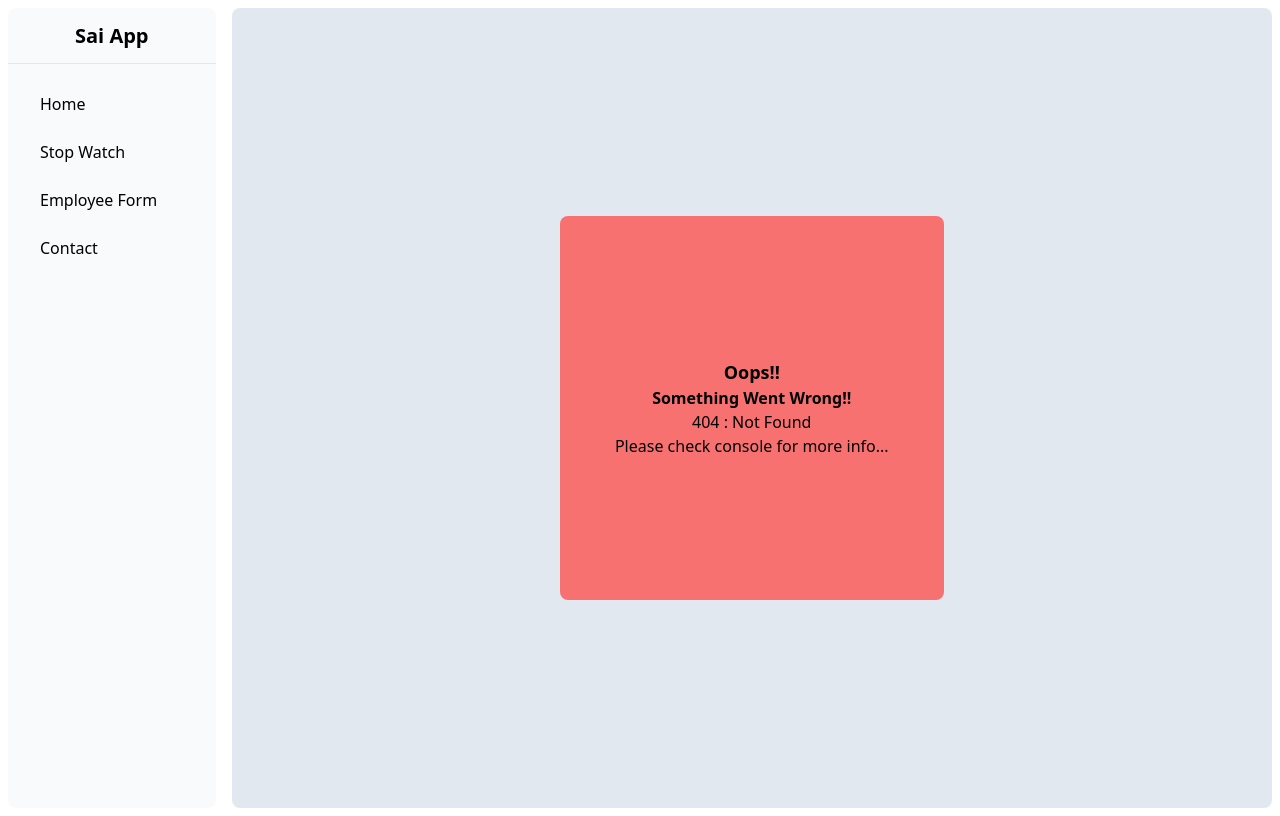
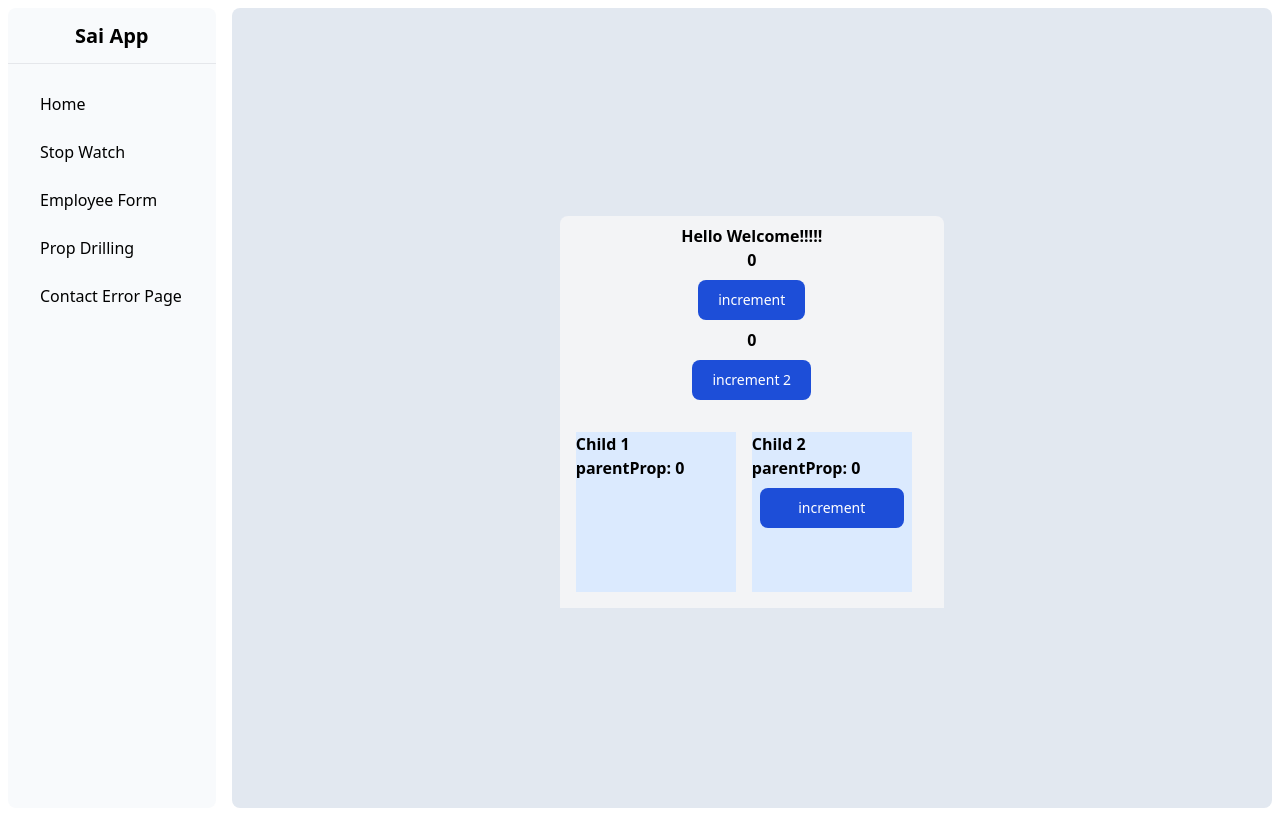
Before and after one commit to challasaikrishna31/react-practice-app, a React (Create React App) app: page /propdrilling in a window 1280 px wide. Before the commit this address had no page. Built offline with nearby package versions, Linux system fonts and the light colour scheme.

Commit message:
added prop drilling feature

```diff
--- a/src/App.js
+++ b/src/App.js
@@ -11,6 +11,7 @@ import Body from './Components/Body';
 import BasicMessage from './Components/BasicMessage';
 import ErrorElement from './Components/ErrorElement';
 import EmployeeForm from './Components/EmployeeForm';
+import PropDrilling from './Components/PropDrilling/PropDrilling';
 
 const AppLayout = ({ Component }) => {
   return (
@@ -46,6 +47,11 @@ const appRouter = createBrowserRouter([
         path: "/employeeform",
         element: <EmployeeForm />
 
+      },
+      {
+        path: "/propdrilling",
+        element: <PropDrilling />
+
       }
     ]
   },
--- a/src/Components/NavBar.js
+++ b/src/Components/NavBar.js
@@ -6,7 +6,8 @@ const Navbar = () => {
         { label: 'Home', path: '/' },
         { label: 'Stop Watch', path: '/stopwatch' },
         { label: 'Employee Form', path: '/employeeform' },
-        { label: 'Contact', path: '/contact' },
+        { label: 'Prop Drilling', path: '/propdrilling' },
+        { label: 'Contact Error Page', path: '/contact' },
     ];
     return (
         <div className="  w-64 flex flex-col m-2 rounded-lg bg-slate-50">
--- /dev/null
+++ b/src/Components/PropDrilling/Level1Child1.js
@@ -0,0 +1,23 @@
+import React, { memo, useEffect, useState } from 'react'
+
+const Level1Child1 = ({ parentProp2 }) => {
+    const [clild1Prop, setChild1Prop] = useState(0);
+    useEffect(() => {
+        console.log("child1-useEffect");
+    }, [])
+    console.log("child1");
+    return (
+        <div className='"p-2 m-2 flex flex-col bg-blue-100 w-40 h-40 items-center"'>
+
+            <div className="font-bold">
+                Child 1
+            </div>
+            <div className="font-bold">
+                parentProp: {parentProp2}
+            </div>
+        </div>
+
+    )
+}
+
+export default memo(Level1Child1)
--- /dev/null
+++ b/src/Components/PropDrilling/Level1Child2.js
@@ -0,0 +1,25 @@
+import React, { useEffect, useState } from 'react'
+
+const Level1Child2 = ({ parentProp, increment }) => {
+    const [clild1Prop, setChild1Prop] = useState(0);
+    useEffect(() => {
+        console.log("child2-useEffect");
+    }, [])
+    console.log("child2");
+    return (
+        <div className='"p-2 m-2 flex flex-col bg-blue-100 w-40 h-40 items-center"'>
+
+            <div className="font-bold">
+                Child 2
+            </div>
+            <div className="font-bold">
+                parentProp: {parentProp}
+            </div>
+            <button className='m-2 text-white bg-blue-700 hover:bg-blue-800 focus:ring-4 focus:outline-none focus:ring-blue-300 font-medium rounded-lg text-sm w-full sm:w-auto px-5 py-2.5 text-center dark:bg-blue-600 dark:hover:bg-blue-700 dark:focus:ring-blue-800' onClick={increment}>increment</button>
+
+        </div>
+
+    )
+}
+
+export default Level1Child2
--- /dev/null
+++ b/src/Components/PropDrilling/PropDrilling.js
@@ -0,0 +1,43 @@
+import React, { useEffect, useState } from 'react'
+import Level1Child1 from './Level1Child1';
+import Level1Child2 from './Level1Child2.js';
+
+const PropDrilling = () => {
+    const [parentProp, setParentProp] = useState(0);
+    const [parentProp2, setParentProp2] = useState(0);
+    useEffect(() => {
+        console.log("parent-useEffect");
+    }, [])
+    const increment = () => {
+        setParentProp(prev => prev + 1)
+        setParentProp(prev => prev + 1)
+        setParentProp(prev => prev + 1)
+        setParentProp(prev => prev + 1)
+        setParentProp(prev => prev + 1)
+    }
+    const increment2 = () => {
+        setParentProp2(prev => prev + 1)
+    }
+    console.log("parent");
+    return (
+        <div className="p-2 m-2 flex flex-col bg-gray-100 w-96 h-96 items-center rounded-lg">
+            <div className="font-bold">
+                Hello Welcome!!!!!
+            </div>
+            <div className="font-bold">
+                {parentProp}
+            </div>
+            <button className='m-2 text-white bg-blue-700 hover:bg-blue-800 focus:ring-4 focus:outline-none focus:ring-blue-300 font-medium rounded-lg text-sm w-full sm:w-auto px-5 py-2.5 text-center dark:bg-blue-600 dark:hover:bg-blue-700 dark:focus:ring-blue-800' onClick={increment}>increment</button>
+            <div className="font-bold">
+                {parentProp2}
+            </div>
+            <button className='m-2 text-white bg-blue-700 hover:bg-blue-800 focus:ring-4 focus:outline-none focus:ring-blue-300 font-medium rounded-lg text-sm w-full sm:w-auto px-5 py-2.5 text-center dark:bg-blue-600 dark:hover:bg-blue-700 dark:focus:ring-blue-800' onClick={increment2}>increment 2</button>
+            <div className="p-2 m-2 flex bg-gray-100 w-96 h-96 items-center">
+                <Level1Child1 parentProp2={parentProp2} />
+                <Level1Child2 parentProp={parentProp} increment={increment} />
+            </div>
+        </div>
+    )
+}
+
+export default PropDrilling
```
